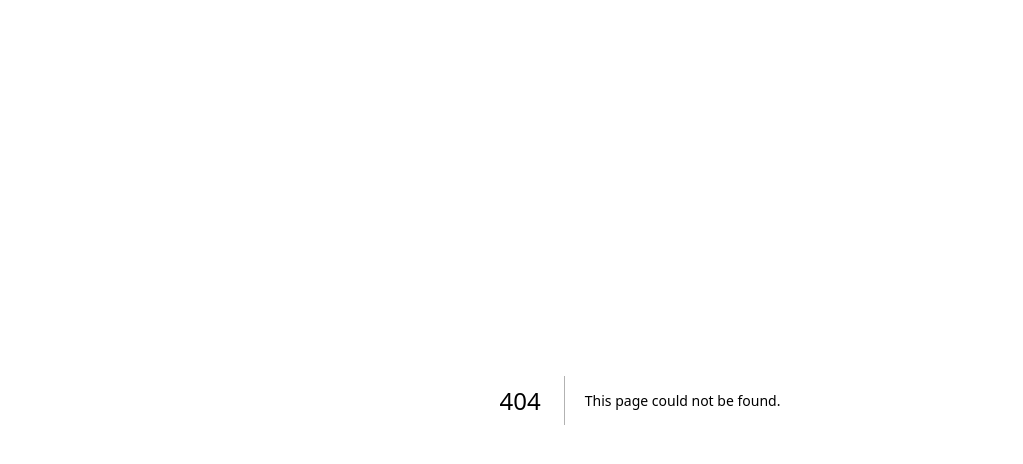
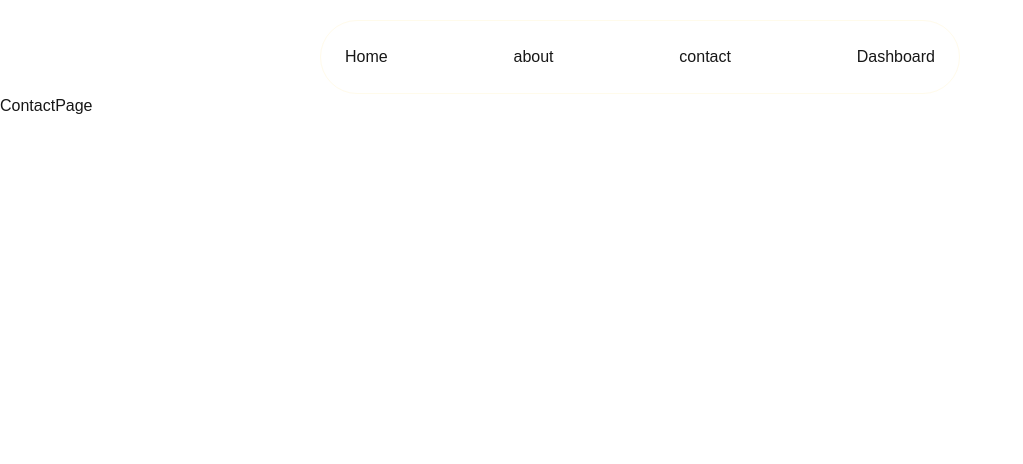
Before and after one commit to Favourof/next-april, a Next.js app: page /contact in a window 1280 px wide. Before the commit this address had no page. Shown: the top 464 px of the page, without its empty margins (0-1023 px from the left). Built offline with nearby package versions, Linux system fonts and the light colour scheme.

Commit message:
all files

```diff
--- /dev/null
+++ b/src/app/about/page.tsx
@@ -0,0 +1,7 @@
+import React from "react";
+
+const AboutPage = () => {
+  return <div>About page</div>;
+};
+
+export default AboutPage;
--- /dev/null
+++ b/src/app/components/Button.tsx
@@ -0,0 +1,11 @@
+"use client";
+
+const Button = () => {
+  return (
+    <div>
+      <button onClick={() => console.log("hello")}>add</button>
+    </div>
+  );
+};
+
+export default Button;
--- /dev/null
+++ b/src/app/components/Navbar.tsx
@@ -0,0 +1,28 @@
+import Link from "next/link";
+import React from "react";
+
+const Navbar = () => {
+  const links = [
+    { title: "Home", route: "/" },
+    { title: "about", route: "about" },
+    { title: "contact", route: "contact" },
+    { title: "Dashboard", route: "dashboard" },
+  ];
+  return (
+    <div>
+      <ul className="flex w-[50%] m-auto justify-between p-4 border border-amber-50 rounded-full mt-5">
+        {links.map((link, i) => (
+          <Link
+            href={link.route}
+            className="hover:bg-white hover:text-black p-2 rounded-full cursor-pointer "
+            key={i}
+          >
+            {link.title}
+          </Link>
+        ))}
+      </ul>
+    </div>
+  );
+};
+
+export default Navbar;
--- /dev/null
+++ b/src/app/contact/page.tsx
@@ -0,0 +1,7 @@
+import React from "react";
+
+const ContactPage = () => {
+  return <div>ContactPage</div>;
+};
+
+export default ContactPage;
--- /dev/null
+++ b/src/app/dashboard/page.tsx
@@ -0,0 +1,7 @@
+import React from "react";
+
+const DashboardPage = () => {
+  return <div>DashboardPage</div>;
+};
+
+export default DashboardPage;
--- /dev/null
+++ b/src/app/dashboard/profile/page.tsx
@@ -0,0 +1,7 @@
+import React from "react";
+
+const ProfilePage = () => {
+  return <div>ProfilePage</div>;
+};
+
+export default ProfilePage;
--- /dev/null
+++ b/src/app/dashboard/settings/page.tsx
@@ -0,0 +1,7 @@
+import React from "react";
+
+const Settings = () => {
+  return <div>Settings</div>;
+};
+
+export default Settings;
--- a/src/app/layout.tsx
+++ b/src/app/layout.tsx
@@ -1,6 +1,7 @@
 import type { Metadata } from "next";
 import { Geist, Geist_Mono } from "next/font/google";
 import "./globals.css";
+import Navbar from "./components/Navbar";
 
 const geistSans = Geist({
   variable: "--font-geist-sans",
@@ -27,7 +28,13 @@ export default function RootLayout({
       lang="en"
       className={`${geistSans.variable} ${geistMono.variable} h-full antialiased`}
     >
-      <body className="min-h-full flex flex-col">{children}</body>
+      <body className="min-h-full flex flex-col">
+        <div>
+          {" "}
+          <Navbar />
+        </div>
+        {children}
+      </body>
     </html>
   );
 }
--- a/src/app/page.tsx
+++ b/src/app/page.tsx
@@ -1,65 +1,10 @@
-import Image from "next/image";
+import Button from "./components/Button";
+import Navbar from "./components/Navbar";
 
 export default function Home() {
   return (
-    <div className="flex flex-col flex-1 items-center justify-center bg-zinc-50 font-sans dark:bg-black">
-      <main className="flex flex-1 w-full max-w-3xl flex-col items-center justify-between py-32 px-16 bg-white dark:bg-black sm:items-start">
-        <Image
-          className="dark:invert"
-          src="/next.svg"
-          alt="Next.js logo"
-          width={100}
-          height={20}
-          priority
-        />
-        <div className="flex flex-col items-center gap-6 text-center sm:items-start sm:text-left">
-          <h1 className="max-w-xs text-3xl font-semibold leading-10 tracking-tight text-black dark:text-zinc-50">
-            To get started, edit the page.tsx file.
-          </h1>
-          <p className="max-w-md text-lg leading-8 text-zinc-600 dark:text-zinc-400">
-            Looking for a starting point or more instructions? Head over to{" "}
-            <a
-              href="https://vercel.com/templates?framework=next.js&utm_source=create-next-app&utm_medium=appdir-template-tw&utm_campaign=create-next-app"
-              className="font-medium text-zinc-950 dark:text-zinc-50"
-            >
-              Templates
-            </a>{" "}
-            or the{" "}
-            <a
-              href="https://nextjs.org/learn?utm_source=create-next-app&utm_medium=appdir-template-tw&utm_campaign=create-next-app"
-              className="font-medium text-zinc-950 dark:text-zinc-50"
-            >
-              Learning
-            </a>{" "}
-            center.
-          </p>
-        </div>
-        <div className="flex flex-col gap-4 text-base font-medium sm:flex-row">
-          <a
-            className="flex h-12 w-full items-center justify-center gap-2 rounded-full bg-foreground px-5 text-background transition-colors hover:bg-[#383838] dark:hover:bg-[#ccc] md:w-[158px]"
-            href="https://vercel.com/new?utm_source=create-next-app&utm_medium=appdir-template-tw&utm_campaign=create-next-app"
-            target="_blank"
-            rel="noopener noreferrer"
-          >
-            <Image
-              className="dark:invert"
-              src="/vercel.svg"
-              alt="Vercel logomark"
-              width={16}
-              height={16}
-            />
-            Deploy Now
-          </a>
-          <a
-            className="flex h-12 w-full items-center justify-center rounded-full border border-solid border-black/[.08] px-5 transition-colors hover:border-transparent hover:bg-black/[.04] dark:border-white/[.145] dark:hover:bg-[#1a1a1a] md:w-[158px]"
-            href="https://nextjs.org/docs?utm_source=create-next-app&utm_medium=appdir-template-tw&utm_campaign=create-next-app"
-            target="_blank"
-            rel="noopener noreferrer"
-          >
-            Documentation
-          </a>
-        </div>
-      </main>
+    <div>
+      <h1>Hello world</h1>
     </div>
   );
 }
```
